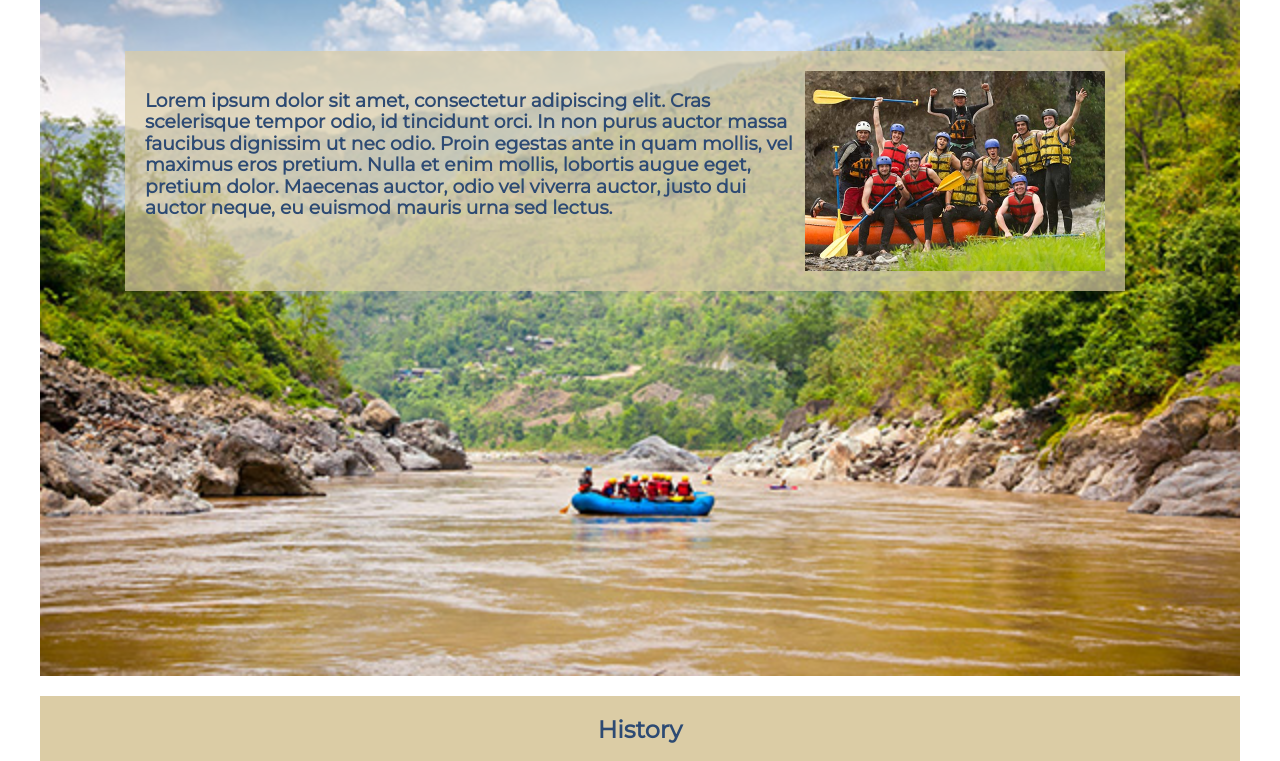
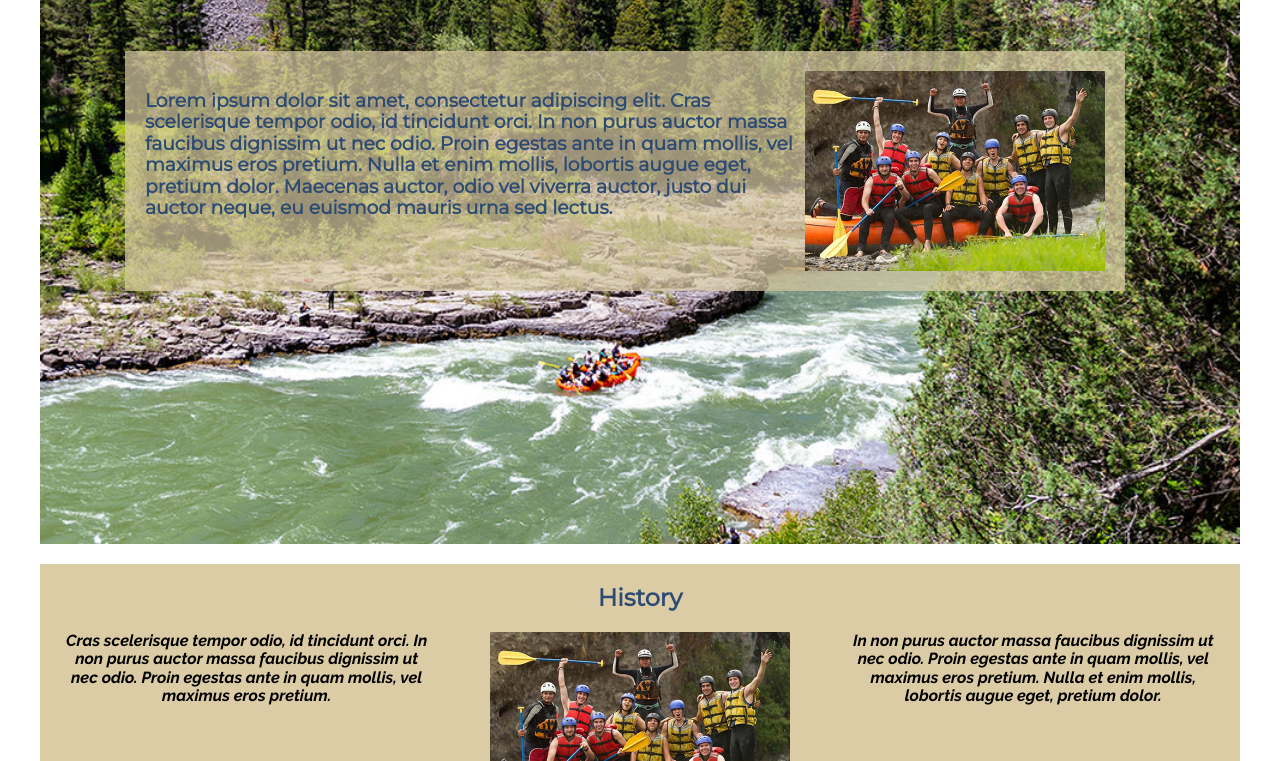
Before and after one commit to dcsmith-wdd130/wdd130, a plain HTML site: page wwr/about.html in a window 1280 px wide. Shown: the part 257-1018 px from the top of the page. Drawn offline with nearby package versions, Linux system fonts and the light colour scheme.

Commit message:
about.html update

```diff
--- a/wwr/about.html
+++ b/wwr/about.html
@@ -22,7 +22,7 @@
     </header>
     <main>
         <div class="hero">
-            <img src="images/hero.png" class="hero_img" alt="Extreme River Rafting Image">
+            <img src="images/hero.jpg" class="hero_img" alt="Extreme River Rafting Image">
             <h1>Extreme River Rafting</h1>
             <article class="hero_article">
                 <img src="images/rafting59_600.jpg" class="article_img" alt="Happy Client">
```
